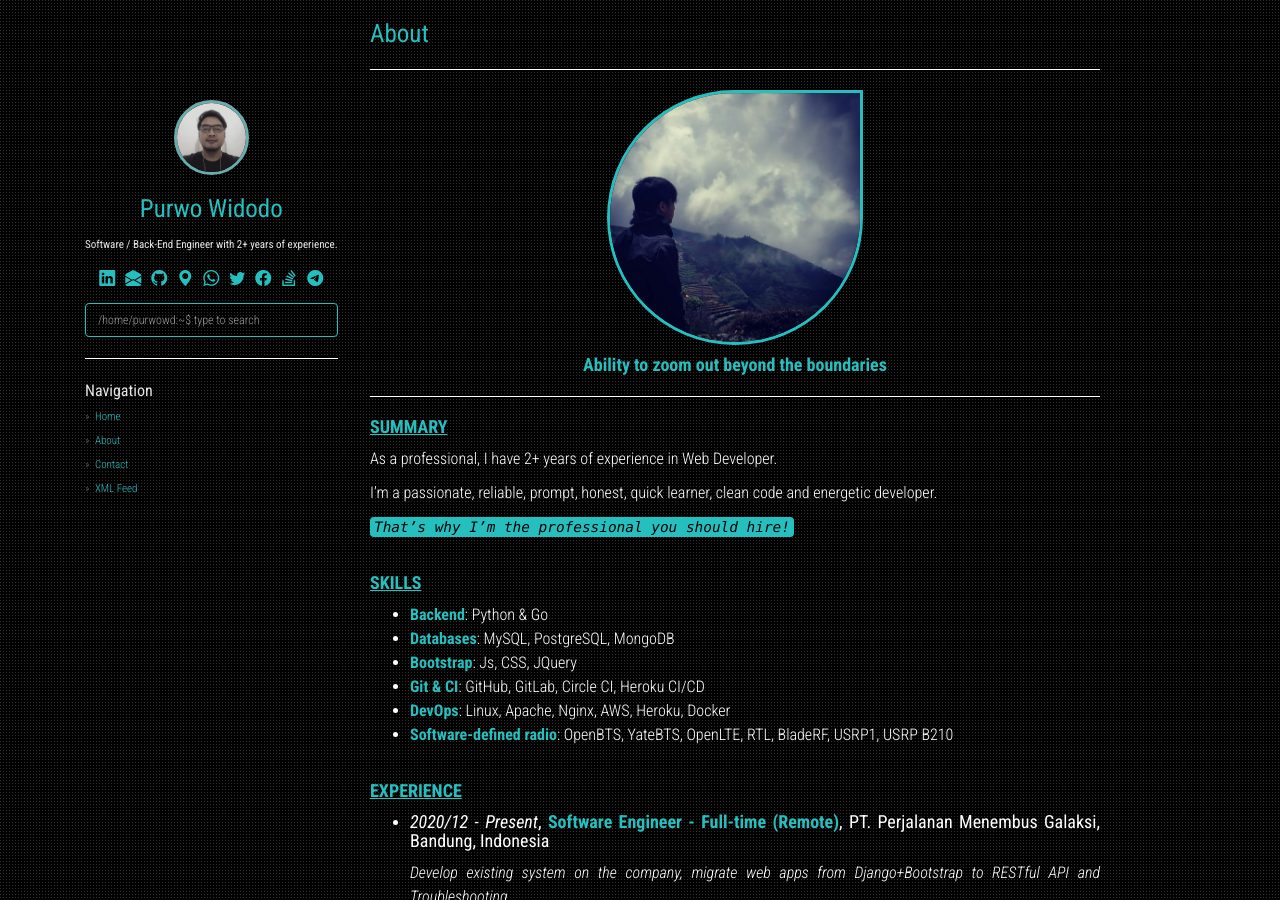
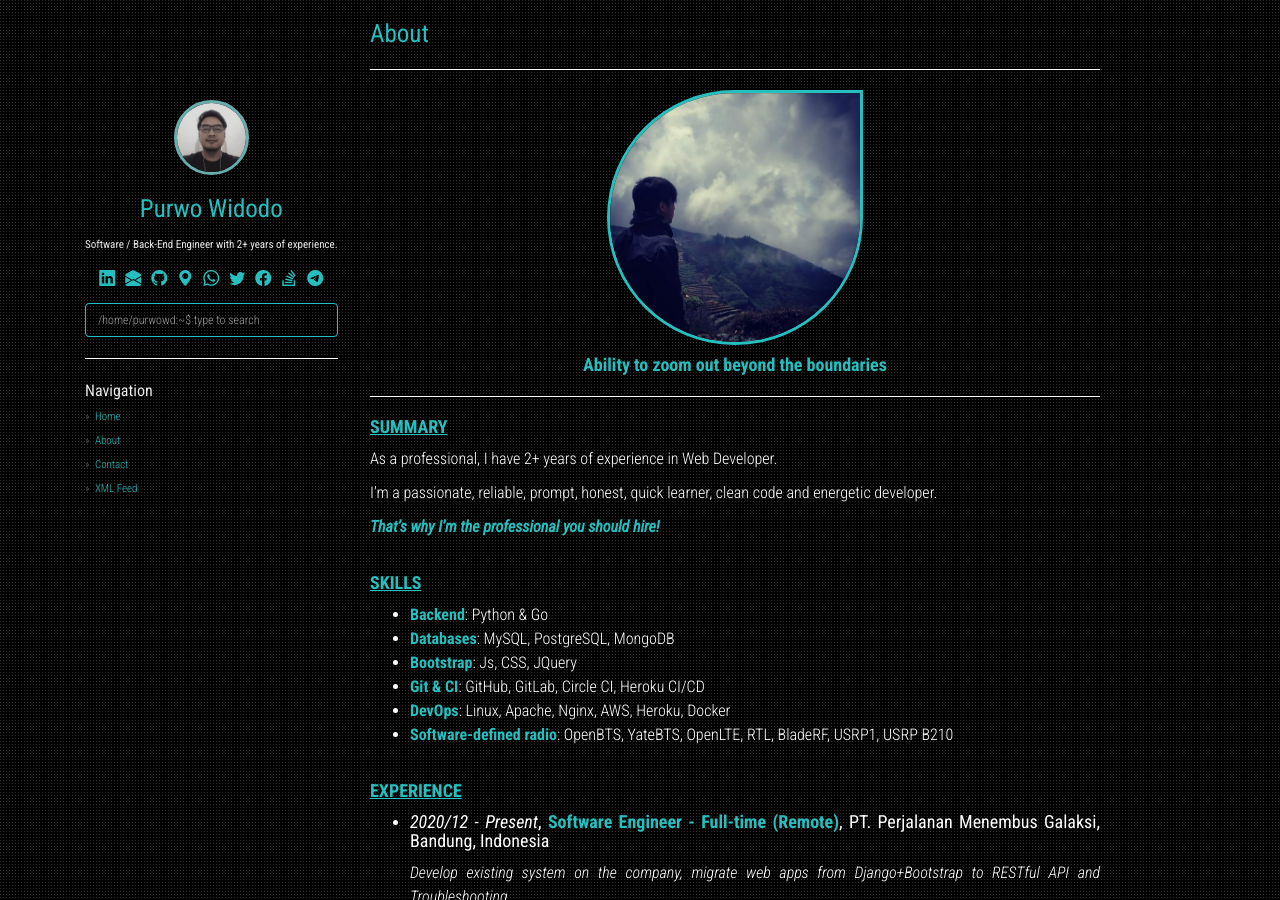
Before and after one commit to purwowd/purwowd.github.io, a Jekyll site: the page built from about.md, in a window 1280 px wide and 900 px high. Built offline with Jekyll 4.4.1, drawn with Linux system fonts in a browser that asks for light colours; nearby versions of some CDN libraries.

```diff
--- a/about.md
+++ b/about.md
@@ -15,7 +15,7 @@ As a professional, I have 2+ years of experience in Web Developer.
 
 I’m a passionate, reliable, prompt, honest, quick learner, clean code and energetic developer.
 
-<i>`That’s why I’m the professional you should hire!`</i>
+<i><b>That’s why I’m the professional you should hire!</b></i>
 <br><br>
 
 #### <u style="text-decoration-color:#25BFBF"><strong>SKILLS</strong></u>
```
